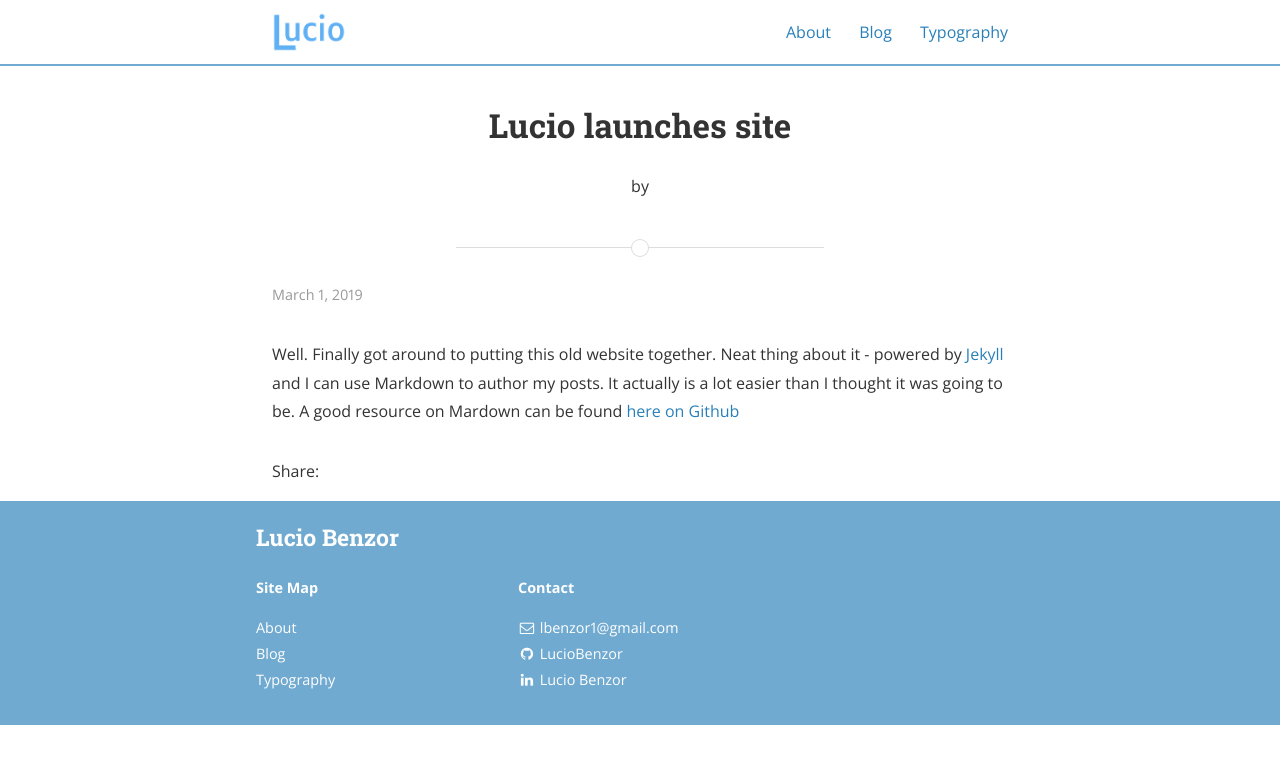
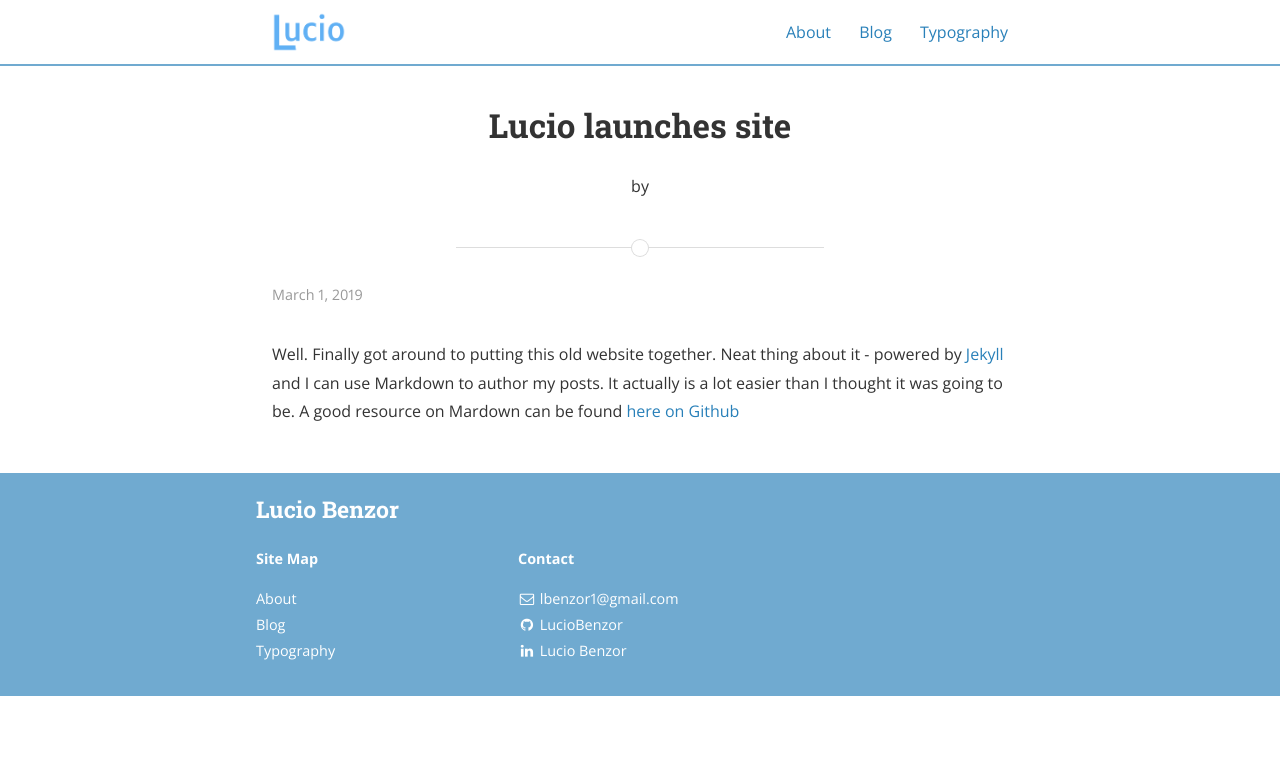
Before and after one commit to LucioBenzor/LucioBenzor.github.io, a Jekyll site: the page built from _posts/2019-03-01-Lucio-benzor-site-launched.md, in a window 1280 px wide. Shown: the top 764 px of the page. Built offline with Jekyll 4.4.1, drawn with Linux system fonts in a browser that asks for light colours; nearby versions of some CDN libraries.

Commit message:
Update post.html

```diff
--- a/_layouts/post.html
+++ b/_layouts/post.html
@@ -42,7 +42,7 @@ layout: default
 {% endif %}
 
 <section class="">
-  <span>Share: </span>
+  <span> </span>
   {% for social in site.social %}
     {% capture full_url %}{{ site.url }}{{ site.baseurl }}{{ page.url }}{% endcapture %}
     {% if social.name == "Twitter" and social.share == true %}
```
